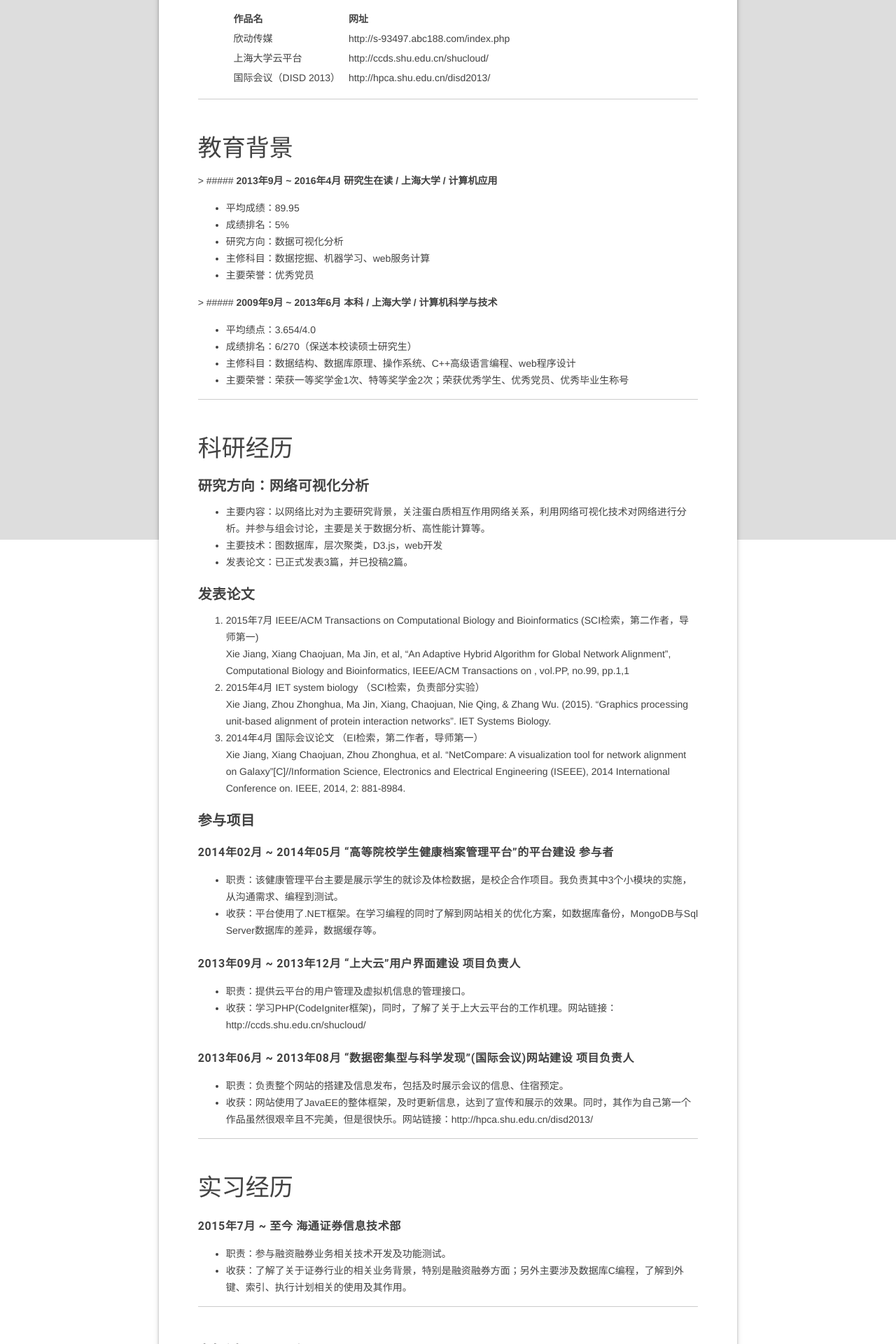
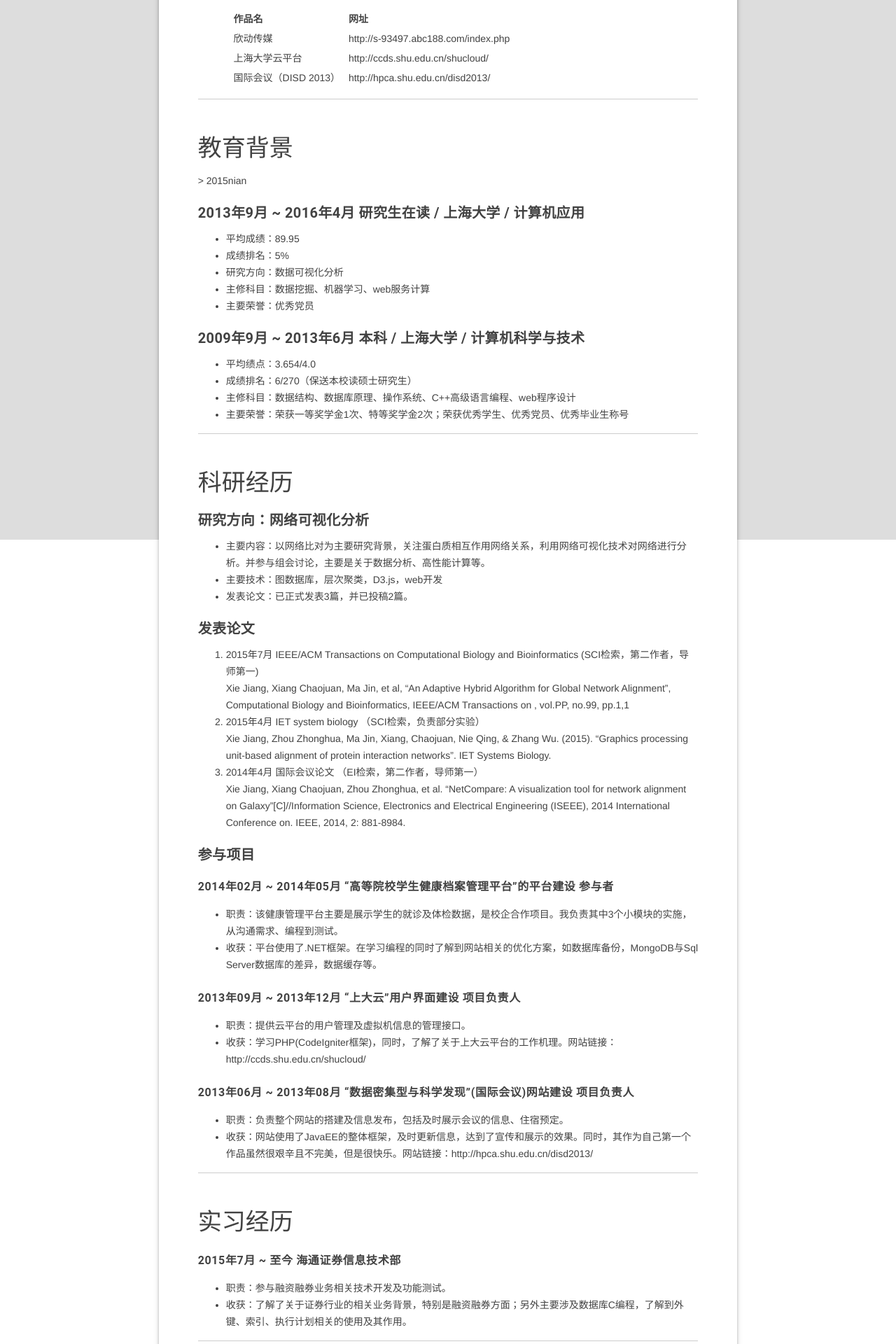
Before and after one commit to elephantsuperjuan/elephant, a Jekyll site: the page built from _posts/2015-08-22-resume.markdown, in a window 1280 px wide. Shown: the part 1114-3034 px from the top of the page at 70% size. Built offline with Jekyll 4.4.1, drawn with Linux system fonts in a browser that asks for light colours.

Commit message:
'resume'

```diff
--- a/_posts/2015-08-22-resume.markdown
+++ b/_posts/2015-08-22-resume.markdown
@@ -37,7 +37,9 @@ C++、python、数据可视化分析
 
 ### 教育背景
 
-&gt; ##### **2013年9月 ~ 2016年4月 研究生在读 / 上海大学 / 计算机应用**
+&gt; 2015nian
+
+##### **2013年9月 ~ 2016年4月 研究生在读 / 上海大学 / 计算机应用**
 
  - 平均成绩：89.95
  - 成绩排名：5%
@@ -45,7 +47,7 @@ C++、python、数据可视化分析
  - 主修科目：数据挖掘、机器学习、web服务计算
  - 主要荣誉：优秀党员
 
-&gt; ##### **2009年9月 ~ 2013年6月 本科 / 上海大学 / 计算机科学与技术**
+##### **2009年9月 ~ 2013年6月 本科 / 上海大学 / 计算机科学与技术**
 
  - 平均绩点：3.654/4.0
  - 成绩排名：6/270（保送本校读硕士研究生）
```
